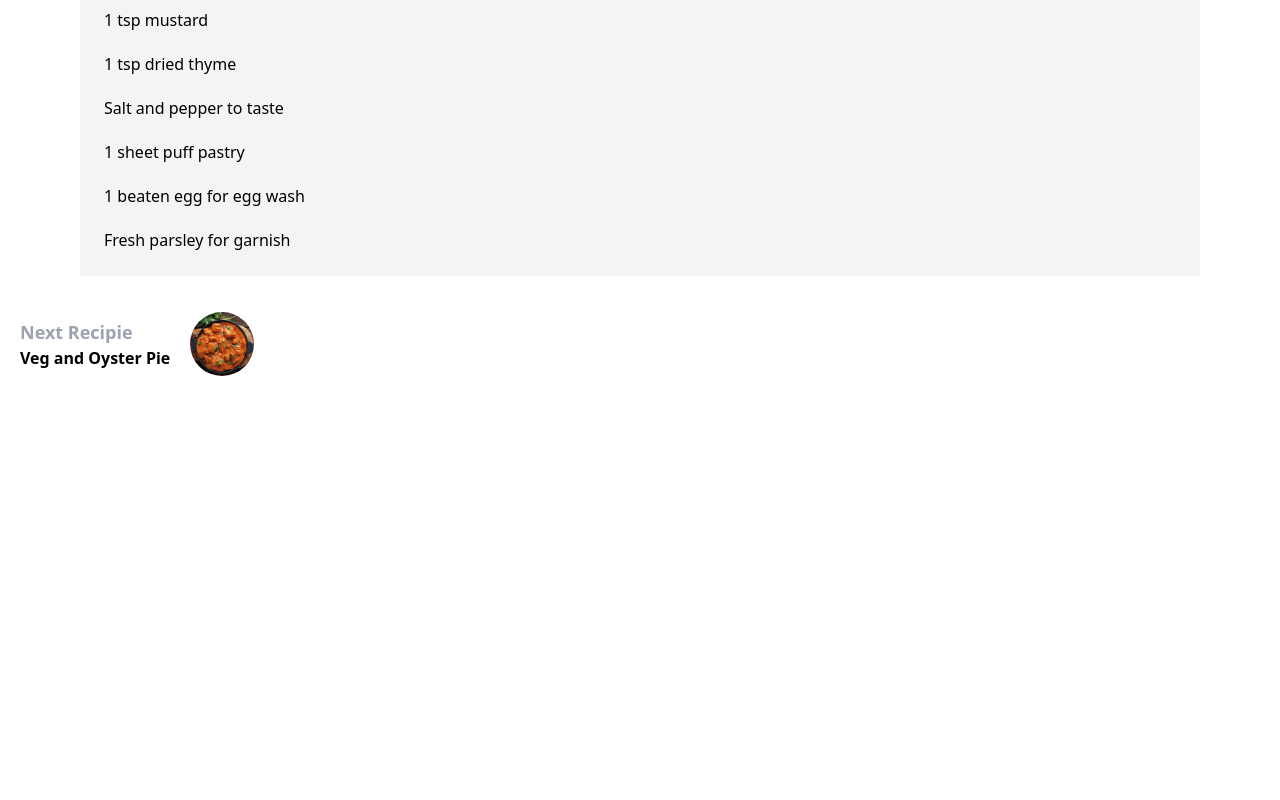
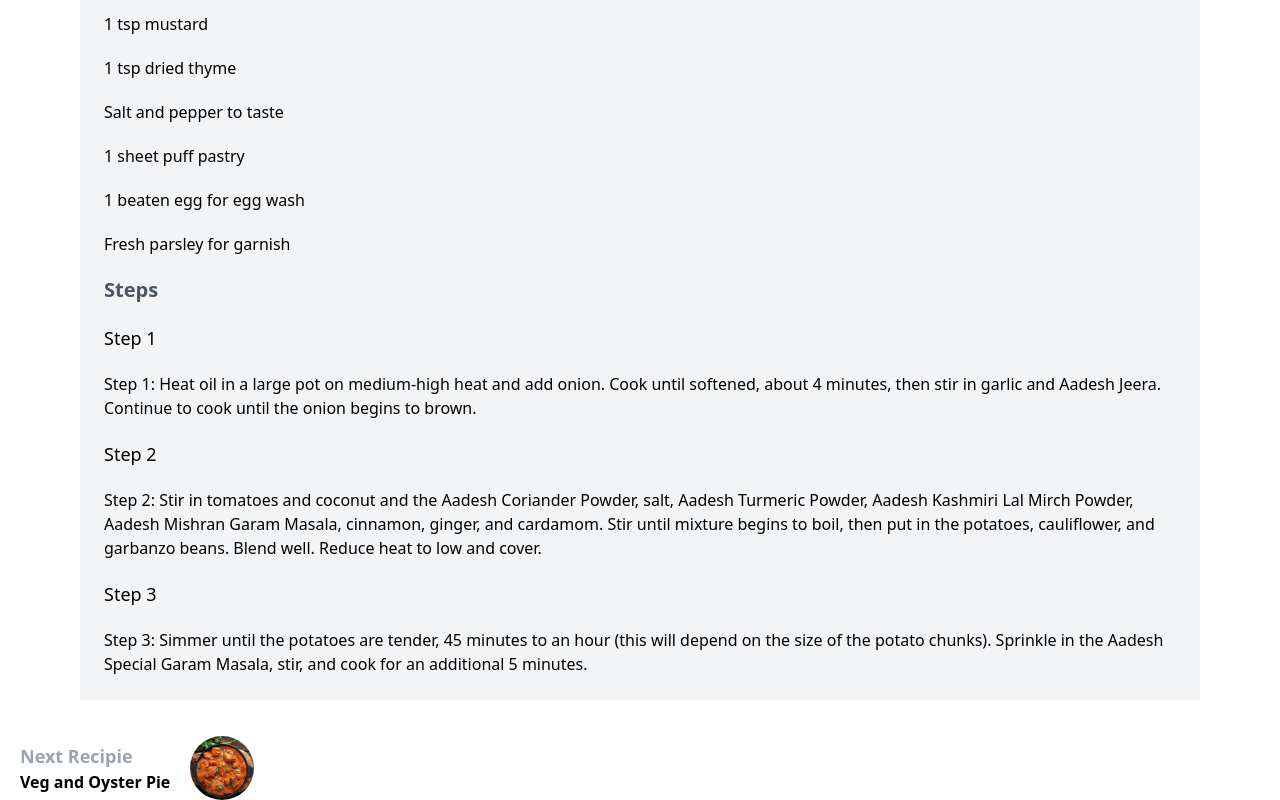
Before and after one commit to tejas-gk/aadesh-masala, a React (Vite) app: page /recipies/0 in a window 1280 px wide. Shown: the part 1592-2392 px from the top of the page. Before the commit the page ends 1968 px from the top, so only its background shows below. Built offline with nearby package versions, Linux system fonts and the light colour scheme.

Commit message:
feat:steps

```diff
--- a/src/data/recipie.js
+++ b/src/data/recipie.js
@@ -21,7 +21,12 @@ export const recipies = [
             "1 sheet puff pastry",
             "1 beaten egg for egg wash",
             "Fresh parsley for garnish"
-        ]
+        ],
+    steps: [
+      "Step 1: Heat oil in a large pot on medium-high heat and add onion. Cook until softened, about 4 minutes, then stir in garlic and Aadesh Jeera. Continue to cook until the onion begins to brown.",
+      "Step 2: Stir in tomatoes and coconut and the Aadesh Coriander Powder, salt, Aadesh Turmeric Powder, Aadesh Kashmiri Lal Mirch Powder, Aadesh Mishran Garam Masala, cinnamon, ginger, and cardamom. Stir until mixture begins to boil, then put in the potatoes, cauliflower, and garbanzo beans. Blend well. Reduce heat to low and cover.",
+      "Step 3: Simmer until the potatoes are tender, 45 minutes to an hour (this will depend on the size of the potato chunks). Sprinkle in the Aadesh Special Garam Masala, stir, and cook for an additional 5 minutes.",
+    ],
     },
     {
         image: images.recepie2,
@@ -43,7 +48,12 @@ export const recipies = [
             "Salt and pepper to taste",
             "1 sheet puff pastry",
             "1 beaten egg for egg wash"
-        ]
+        ],
+    steps: [
+      "Step 1: Heat oil in a large pot on medium-high heat and add onion. Cook until softened, about 4 minutes, then stir in garlic and Aadesh Jeera. Continue to cook until the onion begins to brown.",
+      "Step 2: Stir in tomatoes and coconut and the Aadesh Coriander Powder, salt, Aadesh Turmeric Powder, Aadesh Kashmiri Lal Mirch Powder, Aadesh Mishran Garam Masala, cinnamon, ginger, and cardamom. Stir until mixture begins to boil, then put in the potatoes, cauliflower, and garbanzo beans. Blend well. Reduce heat to low and cover.",
+      "Step 3: Simmer until the potatoes are tender, 45 minutes to an hour (this will depend on the size of the potato chunks). Sprinkle in the Aadesh Special Garam Masala, stir, and cook for an additional 5 minutes.",
+    ],
     },
     {
         image: images.recepie3,
@@ -64,7 +74,12 @@ export const recipies = [
             "Salt and pepper to taste",
             "1 sheet puff pastry",
             "1 beaten egg for egg wash"
-        ]
+        ],
+    steps: [
+      "Step 1: Heat oil in a large pot on medium-high heat and add onion. Cook until softened, about 4 minutes, then stir in garlic and Aadesh Jeera. Continue to cook until the onion begins to brown.",
+      "Step 2: Stir in tomatoes and coconut and the Aadesh Coriander Powder, salt, Aadesh Turmeric Powder, Aadesh Kashmiri Lal Mirch Powder, Aadesh Mishran Garam Masala, cinnamon, ginger, and cardamom. Stir until mixture begins to boil, then put in the potatoes, cauliflower, and garbanzo beans. Blend well. Reduce heat to low and cover.",
+      "Step 3: Simmer until the potatoes are tender, 45 minutes to an hour (this will depend on the size of the potato chunks). Sprinkle in the Aadesh Special Garam Masala, stir, and cook for an additional 5 minutes.",
+    ],
     },
     {
         image: images.recepie4,
@@ -85,7 +100,12 @@ export const recipies = [
             "Salt and pepper to taste",
             "1 sheet puff pastry",
             "1 beaten egg for egg wash"
-        ]
+        ],
+    steps: [
+      "Step 1: Heat oil in a large pot on medium-high heat and add onion. Cook until softened, about 4 minutes, then stir in garlic and Aadesh Jeera. Continue to cook until the onion begins to brown.",
+      "Step 2: Stir in tomatoes and coconut and the Aadesh Coriander Powder, salt, Aadesh Turmeric Powder, Aadesh Kashmiri Lal Mirch Powder, Aadesh Mishran Garam Masala, cinnamon, ginger, and cardamom. Stir until mixture begins to boil, then put in the potatoes, cauliflower, and garbanzo beans. Blend well. Reduce heat to low and cover.",
+      "Step 3: Simmer until the potatoes are tender, 45 minutes to an hour (this will depend on the size of the potato chunks). Sprinkle in the Aadesh Special Garam Masala, stir, and cook for an additional 5 minutes.",
+    ],
     },
     {
         image: images.recepie5,
@@ -104,7 +124,12 @@ export const recipies = [
             "Salt and pepper to taste",
             "1 sheet puff pastry",
             "1 beaten egg for egg wash"
-        ]
+        ],
+    steps: [
+      "Step 1: Heat oil in a large pot on medium-high heat and add onion. Cook until softened, about 4 minutes, then stir in garlic and Aadesh Jeera. Continue to cook until the onion begins to brown.",
+      "Step 2: Stir in tomatoes and coconut and the Aadesh Coriander Powder, salt, Aadesh Turmeric Powder, Aadesh Kashmiri Lal Mirch Powder, Aadesh Mishran Garam Masala, cinnamon, ginger, and cardamom. Stir until mixture begins to boil, then put in the potatoes, cauliflower, and garbanzo beans. Blend well. Reduce heat to low and cover.",
+      "Step 3: Simmer until the potatoes are tender, 45 minutes to an hour (this will depend on the size of the potato chunks). Sprinkle in the Aadesh Special Garam Masala, stir, and cook for an additional 5 minutes.",
+    ],
     },
     {
         image: images.recepie6,
@@ -124,7 +149,12 @@ export const recipies = [
             "Salt and pepper to taste",
             "1 sheet puff pastry",
             "1 beaten egg for egg wash"
-        ]
+        ],
+    steps: [
+      "Step 1: Heat oil in a large pot on medium-high heat and add onion. Cook until softened, about 4 minutes, then stir in garlic and Aadesh Jeera. Continue to cook until the onion begins to brown.",
+      "Step 2: Stir in tomatoes and coconut and the Aadesh Coriander Powder, salt, Aadesh Turmeric Powder, Aadesh Kashmiri Lal Mirch Powder, Aadesh Mishran Garam Masala, cinnamon, ginger, and cardamom. Stir until mixture begins to boil, then put in the potatoes, cauliflower, and garbanzo beans. Blend well. Reduce heat to low and cover.",
+      "Step 3: Simmer until the potatoes are tender, 45 minutes to an hour (this will depend on the size of the potato chunks). Sprinkle in the Aadesh Special Garam Masala, stir, and cook for an additional 5 minutes.",
+    ],
     },
     {
         image: images.recepie7,
@@ -144,7 +174,12 @@ export const recipies = [
             "Salt and pepper to taste",
             "1 sheet puff pastry",
             "1 beaten egg for egg wash"
-        ]
+        ],
+    steps: [
+      "Step 1: Heat oil in a large pot on medium-high heat and add onion. Cook until softened, about 4 minutes, then stir in garlic and Aadesh Jeera. Continue to cook until the onion begins to brown.",
+      "Step 2: Stir in tomatoes and coconut and the Aadesh Coriander Powder, salt, Aadesh Turmeric Powder, Aadesh Kashmiri Lal Mirch Powder, Aadesh Mishran Garam Masala, cinnamon, ginger, and cardamom. Stir until mixture begins to boil, then put in the potatoes, cauliflower, and garbanzo beans. Blend well. Reduce heat to low and cover.",
+      "Step 3: Simmer until the potatoes are tender, 45 minutes to an hour (this will depend on the size of the potato chunks). Sprinkle in the Aadesh Special Garam Masala, stir, and cook for an additional 5 minutes.",
+    ],
     },
     {
         image: images.recepie8,
@@ -163,7 +198,12 @@ export const recipies = [
             "Salt and pepper to taste",
             "1 sheet puff pastry",
             "1 beaten egg for egg wash"
-        ]
+        ],
+    steps: [
+      "Step 1: Heat oil in a large pot on medium-high heat and add onion. Cook until softened, about 4 minutes, then stir in garlic and Aadesh Jeera. Continue to cook until the onion begins to brown.",
+      "Step 2: Stir in tomatoes and coconut and the Aadesh Coriander Powder, salt, Aadesh Turmeric Powder, Aadesh Kashmiri Lal Mirch Powder, Aadesh Mishran Garam Masala, cinnamon, ginger, and cardamom. Stir until mixture begins to boil, then put in the potatoes, cauliflower, and garbanzo beans. Blend well. Reduce heat to low and cover.",
+      "Step 3: Simmer until the potatoes are tender, 45 minutes to an hour (this will depend on the size of the potato chunks). Sprinkle in the Aadesh Special Garam Masala, stir, and cook for an additional 5 minutes.",
+    ],
     },
     {
         image: images.recepie9,
@@ -182,6 +222,11 @@ export const recipies = [
             "Salt and pepper to taste",
             "1 sheet puff pastry",
             "1 beaten egg for egg wash"
-        ]
+        ],
+    steps: [
+      "Step 1: Heat oil in a large pot on medium-high heat and add onion. Cook until softened, about 4 minutes, then stir in garlic and Aadesh Jeera. Continue to cook until the onion begins to brown.",
+      "Step 2: Stir in tomatoes and coconut and the Aadesh Coriander Powder, salt, Aadesh Turmeric Powder, Aadesh Kashmiri Lal Mirch Powder, Aadesh Mishran Garam Masala, cinnamon, ginger, and cardamom. Stir until mixture begins to boil, then put in the potatoes, cauliflower, and garbanzo beans. Blend well. Reduce heat to low and cover.",
+      "Step 3: Simmer until the potatoes are tender, 45 minutes to an hour (this will depend on the size of the potato chunks). Sprinkle in the Aadesh Special Garam Masala, stir, and cook for an additional 5 minutes.",
+    ],
     }
 ];
--- a/src/pages/Recipies.jsx
+++ b/src/pages/Recipies.jsx
@@ -14,7 +14,7 @@ export default function Recipies() {
             font-bold
             mt-5
             '>Let&apos;s make {recipies[id].title}</h1>
-                <div className="txt cursor-pointer font-bold relative w-fit mt-5">
+                <div className="txt cursor-pointer font-bold relative w-fit mt-5  text-gray-600 text-xl">
                     Ingredients
                     <span className="underline-a bg-black"></span>
                 </div>
@@ -28,6 +28,31 @@ export default function Recipies() {
                     ))
 
                 }
+
+                <div className="txt cursor-pointer font-bold relative w-fit mt-5 text-gray-600 text-xl">
+                    Steps
+                    <span className="underline-a bg-black"></span>
+                </div>
+                <div>
+                    {
+                        recipies[id].steps.map((step, index) => (
+                            <div key={index} className='
+                    mt-5
+                    '>
+                                <h1 className='
+                    text-lg
+                    mt-5
+                    '>Step {index + 1}</h1>
+                                <div className='
+                    mt-5
+                    '>
+                                    {step}
+                                </div>
+                            </div>
+                        ))
+
+                    }
+                </div>
             </div>
 
 
@@ -71,7 +96,9 @@ export default function Recipies() {
                         : null
 
                 }
+
             </div>
+
         </div>
     )
 }
```
